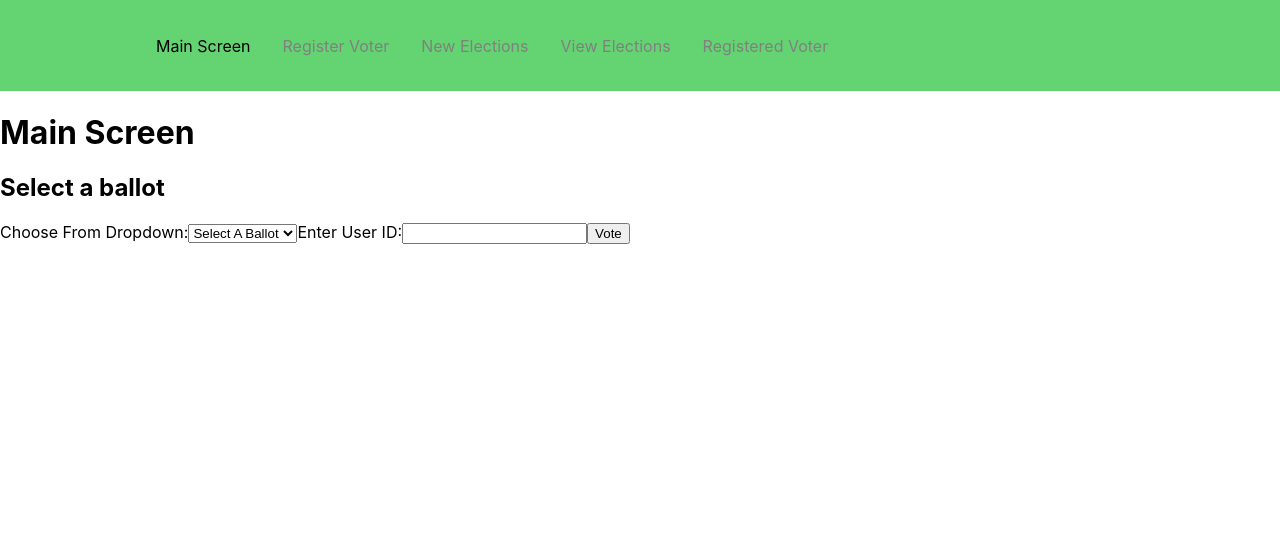
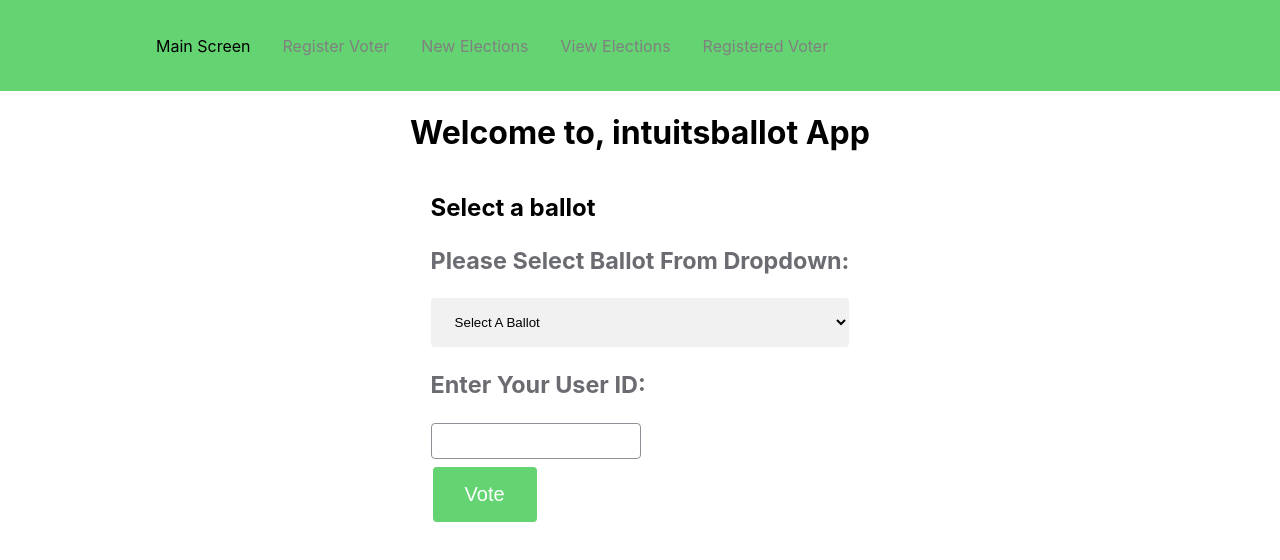
Before and after one commit to PrachiJani13/IntuitsBallot, a React (Create React App) app in the folder intuitsballot/: page / in a window 1280 px wide. Shown: the top 560 px of the page. Built offline with nearby package versions, Linux system fonts and the light colour scheme; data requests are answered from the project's data file.

Commit message:
added styling

```diff
--- /dev/null
+++ b/intuitsballot/src/component/mianscreen/MainScreen.css
@@ -0,0 +1,70 @@
+.ms-button {
+    background-color: #63D471;
+    border: none;
+    color: white;
+    padding: 16px 32px;
+    margin: 4px 2px;
+    border-radius: 4px;
+    font-size: 20px;
+}
+
+.ms-textbox{
+    display: flex;
+    padding: 6px 8px;
+    width: 210px;
+    height: 36px;
+    background: #FFFFFF;
+    border: 1px solid #8D9096;
+    box-sizing: border-box;
+    border-radius: 4px;
+    margin: 4px 0px;
+}
+
+.ms-checkbox{
+    width: 20px;
+    height: 20px;
+}
+
+.checkbox-label{
+    font-size: 20px;
+    color: #676565;
+}
+
+select {
+    width: 100%;
+    padding: 16px 20px;
+    border: none;
+    border-radius: 4px;
+    background-color: #f1f1f1;
+}
+
+.main-wrapper{
+    float: left;
+    position: relative;
+    left: 50%;
+}
+
+.main-content{
+    float: left;
+    position: relative;
+    left: -50%;
+}
+
+p{
+    font-size: 14px;
+    line-height: 20px;
+    color: #6B6C72;
+}
+
+h3{
+    color: #6B6C72;
+}
+
+/* Solid border */
+hr.solid {
+    border-top: 3px solid #bbb;
+}
+
+.ballot-form{
+    font-size: 20px;
+}
--- a/intuitsballot/src/component/mianscreen/MainScreen.jsx
+++ b/intuitsballot/src/component/mianscreen/MainScreen.jsx
@@ -2,6 +2,7 @@ import React, { useEffect, useState } from 'react';
 import Ballot from './ballot/Ballot';
 import Votes from './vote/Votes';
 import checkHttpStatus from '../../utils/checkHttpStatus';
+import './MainScreen.css';
 
 const MainScreen = () => {
     const [ dropDownValue, setDropdownValue ] = useState('')
@@ -76,11 +77,15 @@ const MainScreen = () => {
 
     const handleCastVote = () => {
         alert('Your vote has been casted')
+        console.log(checkBoxState);
     }
 
     return (
-        <div>
-            <h1>Main Screen</h1>
+        <>
+        <h1 style={{textAlign: 'center'}}>Welcome to, intuitsballot App</h1>
+            <div className="main-wrapper" >
+                <div className="main-content">
+
                     <Ballot
                         handleChange={handleChange}
                         handleSubmit={handleSubmit}
@@ -97,8 +102,11 @@ const MainScreen = () => {
                         checkBoxState={checkBoxState}
                     />
                     }
+                </div>
+            </div>
+        </>
 
-        </div>
+
 
     );
 }
--- a/intuitsballot/src/component/mianscreen/ballot/Ballot.jsx
+++ b/intuitsballot/src/component/mianscreen/ballot/Ballot.jsx
@@ -15,9 +15,9 @@ const Ballot = (props) => {
             <div>
                 <h2>Select a ballot</h2>
                 {/*<form onSubmit={handleSubmit}>*/}
-                <form>
+                <form className="ballot-form">
                     <label>
-                        Choose From Dropdown:
+                        <h3>Please Select Ballot From Dropdown:</h3>
                         <select value={dropDownValue} onChange={e => handleChange(e)}>
                             <option value="" selected disabled>Select A Ballot</option>
                             {
@@ -33,10 +33,10 @@ const Ballot = (props) => {
                         </select>
                     </label>
                     <label>
-                        Enter User ID:
-                        <input type="text" name="voterId" value={voterId} onChange={handleVoterIdChange}/>
+                        <h3>Enter Your User ID:</h3>
+                        <input className="ms-textbox" type="text" name="voterId" value={voterId} onChange={handleVoterIdChange}/>
                     </label>
-                    <button type="button" onClick={handleSubmit}>Vote</button>
+                    <button className="ms-button" type="button" onClick={handleSubmit}>Vote</button>
                 </form>
             </div>
         </div>
--- a/intuitsballot/src/component/mianscreen/vote/Votes.jsx
+++ b/intuitsballot/src/component/mianscreen/vote/Votes.jsx
@@ -10,26 +10,29 @@ const Votes = (props) => {
     } = props;
     return (
         <div>
+            <hr className="solid" />
             <div>
                 <h2>Cast your votes</h2>
-                <h3>{currentBallot.electionname}</h3>
+                <h3>Ballot: {currentBallot.electionname}</h3>
                 <form onSubmit={handleCastVote}>
                     {
                         currentBallot.questions.map(({ question, id }, index) => (
-                            <label>
-                                {question}
+                            <div>
                                 <input
+                                    className="left-section ms-checkbox"
                                     type="checkbox"
                                     key={index}
                                     id={id}
                                     name={question}
                                     value={question}
                                     checked={checkBoxState[index]}
-                                    onChange={() => handleCheckBoxChange(index)}/>
-                            </label>
+                                    onChange={() => handleCheckBoxChange(index)}
+                                />
+                                <label className="checkbox-label">{question}</label>
+                            </div>
                         ))
                     }
-                    <input type="submit" value="Cast Vote"/>
+                    <input type="submit" value="Cast Vote" className='ms-button'/>
                 </form>
             </div>
         </div>
```
Lines whose indentation alone changed are shown as unchanged.
